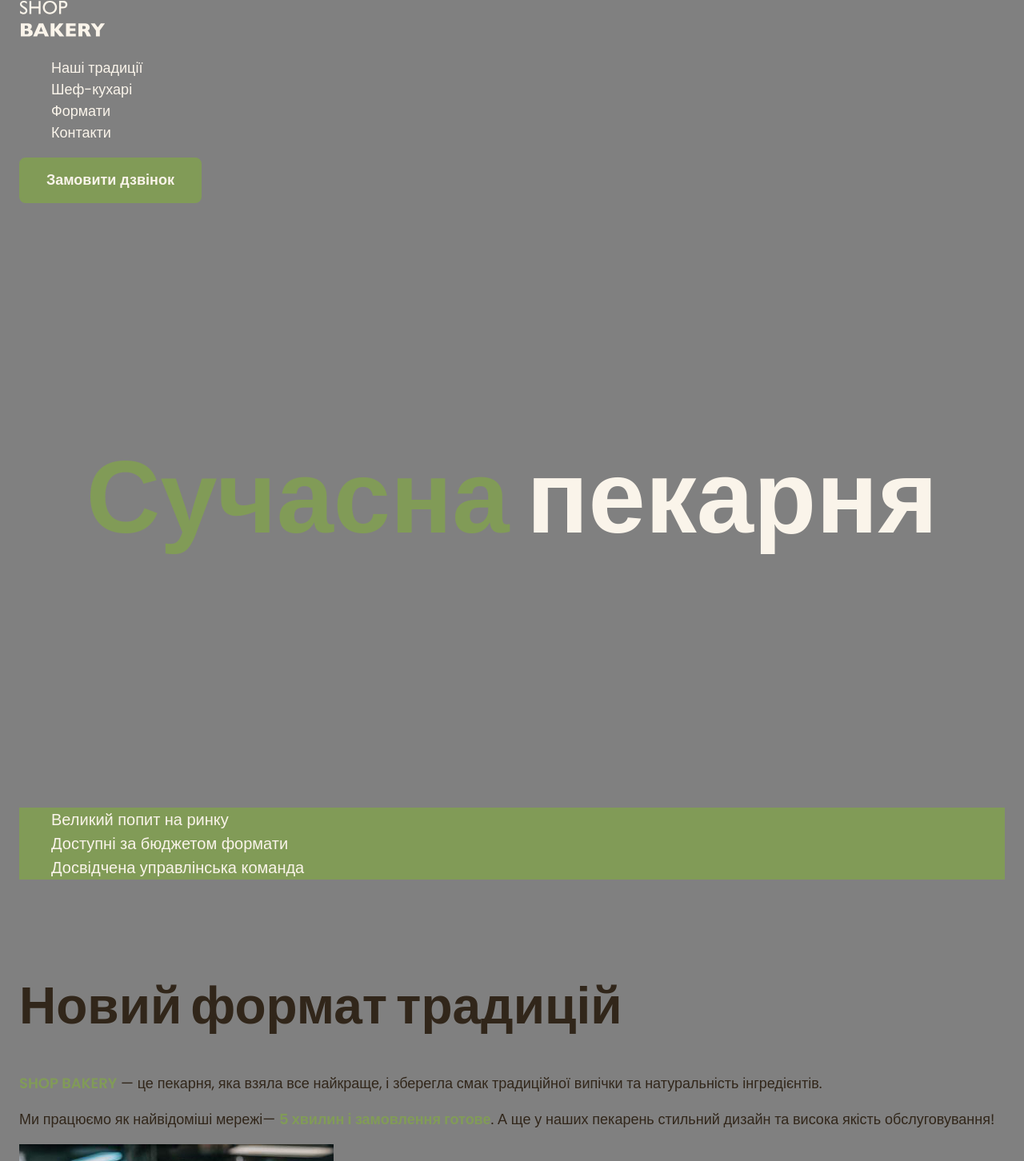
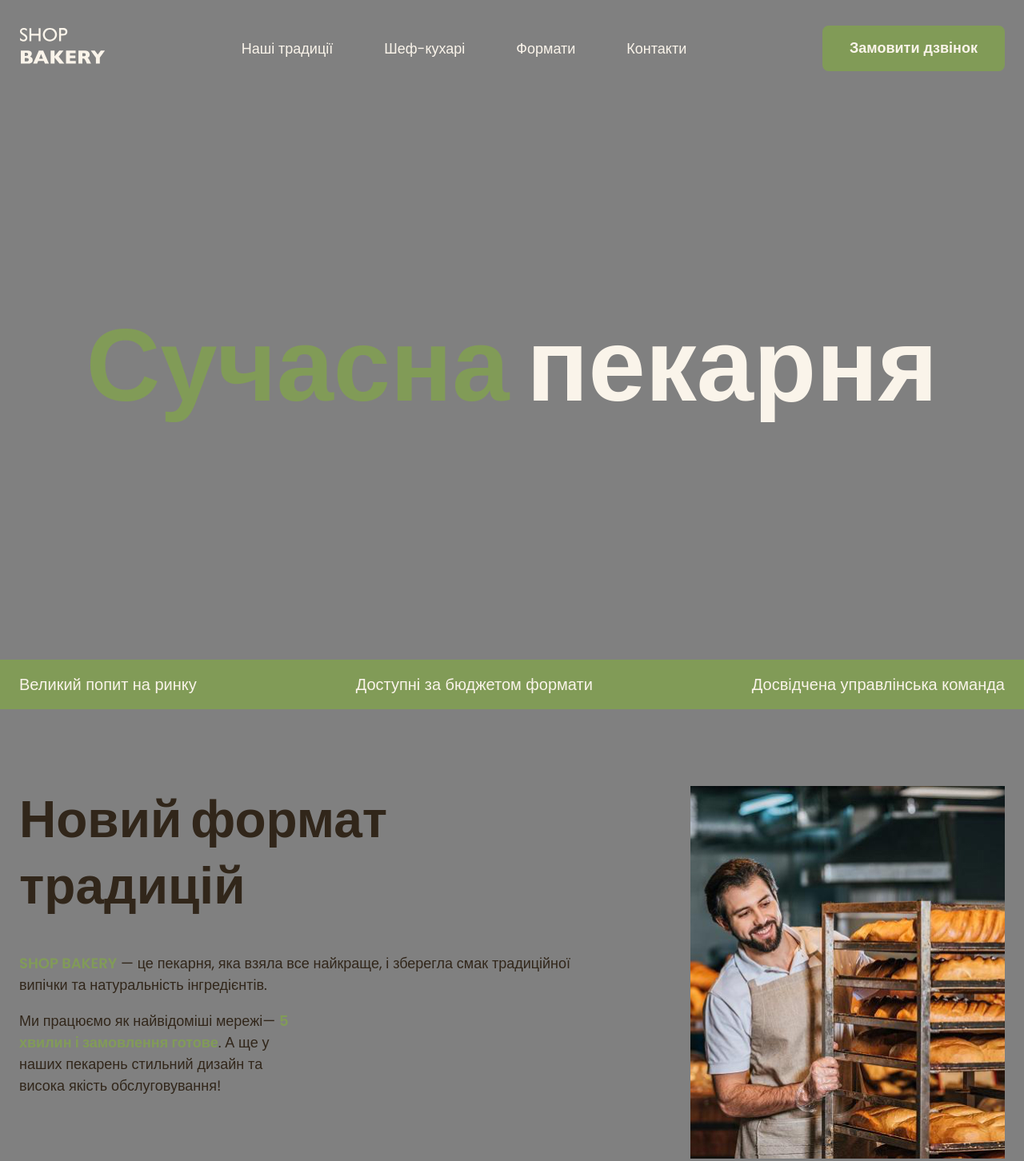
Before and after one commit to legonner/bakery, a plain HTML site: page index.html in a window 1280 px wide. Shown: the top 1452 px of the page at 80% size. Drawn offline with Linux system fonts and the light colour scheme.

Commit message:
added flex style

```diff
--- a/css/style.css
+++ b/css/style.css
@@ -63,6 +63,8 @@ address {
 }
 
 ul {
+  margin: 0;
+  padding: 0;
   list-style-type: none;
 }
 
@@ -114,7 +116,32 @@ ul {
 
 .link:hover {
   color: var(--color-brand-light);
-  font-weight: 600;
+}
+
+/* Header */
+
+.header {
+  margin-top: 32px;
+}
+
+.header-container {
+  display: flex;
+  align-items: center;
+  gap: 40px;
+}
+
+.header-nav {
+  display: flex;
+  align-items: center;
+  flex-grow: 1;
+  gap: 40px;
+}
+
+.header-menu {
+  display: flex;
+  gap: 64px;
+  flex-grow: 1;
+  justify-content: center;
 }
 
 /* Hero section */
@@ -149,11 +176,15 @@ ul {
 
 /* Advantages section */
 
+.advantages-section {
+  padding: 16px 0;
+  background-color: var(--color-brand-light);
+}
+
 .advantages-list {
-  color: var(--color-primary-light);
-  background-color: var(--color-brand-light);
-  font-size: 20px;
-  font-weight: 300;
+  display: flex;
+  justify-content: space-between;
+  gap: 40px;
 }
 
 .section-title {
@@ -161,6 +192,7 @@ ul {
 }
 
 .advantages-item {
+  color: var(--color-primary-light);
   font-size: 20px;
   font-weight: 300;
 }
@@ -171,8 +203,19 @@ ul {
   padding-top: 96px;
 }
 
+.tradition-container {
+  display: flex;
+  justify-content: space-between;
+  gap: 40px;
+}
+
 .tradition-title {
+  max-width: 710px;
   margin-bottom: 42px;
+}
+
+.tradition-content {
+  max-width: 710px;
 }
 
 .tradition-text .accent {
@@ -182,6 +225,10 @@ ul {
 
 .uppercase {
   text-transform: uppercase;
+}
+
+.tradition-text.limited {
+  max-width: 340px;
 }
 
 /* Chefs section */
@@ -197,6 +244,22 @@ ul {
 }
 
 /* Formats section */
+
+.formats-list {
+  display: flex;
+  flex-wrap: wrap;
+  gap: 20px;
+}
+
+.formats-item {
+  flex-basis: calc((100% - 40px) / 3);
+}
+
+.format-card {
+  padding: 24px;
+  border: 1px solid;
+  border-radius: 16px;
+}
 
 .formats-title {
   margin-bottom: 80px;
--- a/index.html
+++ b/index.html
@@ -9,20 +9,24 @@
   </head>
 
   <body>
-    <header>
+    <header class="header">
       <div class="container">
-        <nav>
+        <div class="header-container">
+          <nav class="header-nav">
             <a href="./index.html">
               <img src="./images/logo.svg" alt="logo" />
             </a>
-          <ul>
-            <li><a class="link" href="#tradition-section">Наші традиції</a></li>
+            <ul class="header-menu">
+              <li>
+                <a class="link" href="#tradition-section">Наші традиції</a>
+              </li>
               <li><a class="link" href="#chefs-section">Шеф-кухарі</a></li>
               <li><a class="link" href="#formats-section">Формати</a></li>
               <li><a class="link" href="#contact-section">Контакти</a></li>
             </ul>
           </nav>
           <button class="button" type="button">Замовити дзвінок</button>
+        </div>
       </div>
     </header>
     <main>
@@ -33,7 +37,7 @@
           </h1>
         </div>
       </section>
-      <section>
+      <section class="advantages-section">
         <div class="container">
           <h2 class="visually-hidden">Наші переваги</h2>
           <ul class="advantages-list">
@@ -45,18 +49,24 @@
       </section>
       <section class="tradition-section section" id="tradition-section">
         <div class="container">
-          <h2 class="tradition-title section-title">Новий формат традицій</h2>
+          <div class="tradition-container">
+            <div class="tradition-content">
+              <h2 class="tradition-title section-title">
+                Новий формат традицій
+              </h2>
               <p class="tradition-text">
-            <span class="accent uppercase">shop bakery</span> — це пекарня, яка
-            взяла все найкраще, і зберегла смак традиційної випічки та
+                <span class="accent uppercase">shop bakery</span> — це пекарня,
+                яка взяла все найкраще, і зберегла смак традиційної випічки та
                 натуральність інгредієнтів.
               </p>
-          <p class="tradition-text">
+              <p class="tradition-text limited">
                 Ми працюємо як найвідоміші мережі—
                 <span class="accent">5 хвилин і замовлення готове</span>. А ще у
                 наших пекарень стильний дизайн та висока якість обслуговування!
               </p>
+            </div>
             <img src="./images/bread-maker.jpg" alt="bread-maker" />
+          </div>
         </div>
       </section>
       <section class="section" id="chefs-section">
@@ -90,9 +100,9 @@
       <section class="section" id="formats-section">
         <div class="container">
           <h2 class="formats-title section-title">Формати</h2>
-          <ul>
-            <li>
-              <article>
+          <ul class="formats-list">
+            <li class="formats-item">
+              <article class="format-card">
                 <h3 class="format-title" lang="en">Walrus</h3>
                 <div class="format-text">
                   <p>Площа: до 120 м2</p>
@@ -105,8 +115,8 @@
                 </div>
               </article>
             </li>
-            <li>
-              <article>
+            <li class="formats-item">
+              <article class="format-card">
                 <h3 class="format-title" lang="en">Horseshoe</h3>
                 <div class="format-text">
                   <p>Площа: до 25 м2</p>
@@ -116,8 +126,8 @@
                 </div>
               </article>
             </li>
-            <li>
-              <article>
+            <li class="formats-item">
+              <article class="format-card">
                 <h3 class="format-title" lang="en">Handlebar</h3>
                 <div class="format-text">
                   <p>Площа: до 15 м2</p>
```
Lines whose indentation alone changed are shown as unchanged.
